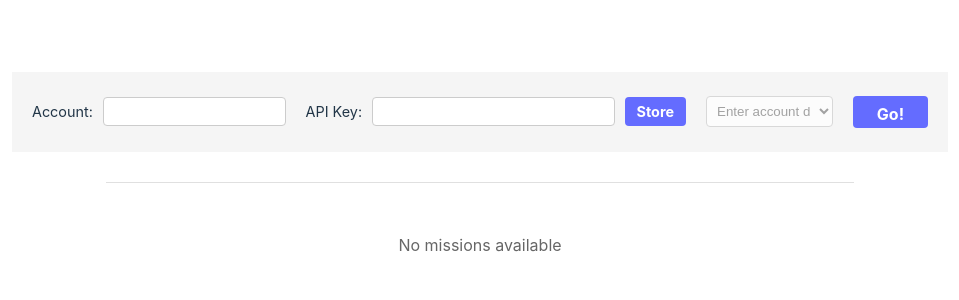
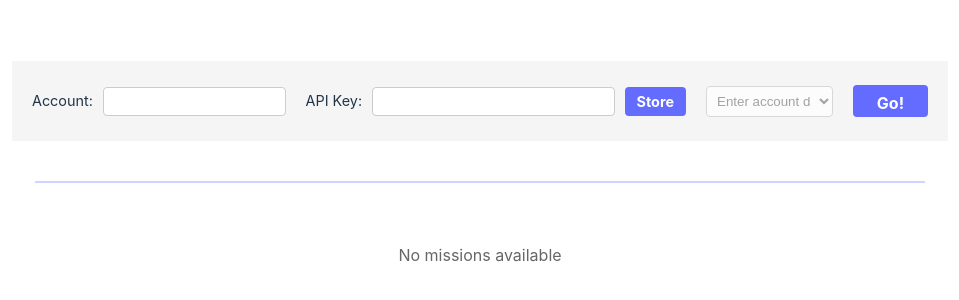
Before and after one commit to judgesteven/api-app-test, a React (Vite) app: page / in a window 1280 px wide. Shown: the part 226-526 px from the top of the page, without its empty margins (160-1119 px from the left). Built offline with nearby package versions, Linux system fonts and the light colour scheme.

Commit message:
style: make dividing line wider and more prominent

```diff
--- a/src/App.tsx
+++ b/src/App.tsx
@@ -315,10 +315,11 @@ function App() {
         selectedPlayerId={formData.player}
       />
       <hr style={{
-        margin: '30px auto',
-        width: '80%',
+        margin: '40px auto',
+        width: '95%',
         border: 'none',
-        borderTop: '1px solid #e0e0e0'
+        borderTop: '2px solid #646cff',
+        opacity: 0.3
       }} />
       {playerProfile && <PlayerProfile player={playerProfile} isLoading={false} teams={teams} />}
       <Missions
```
